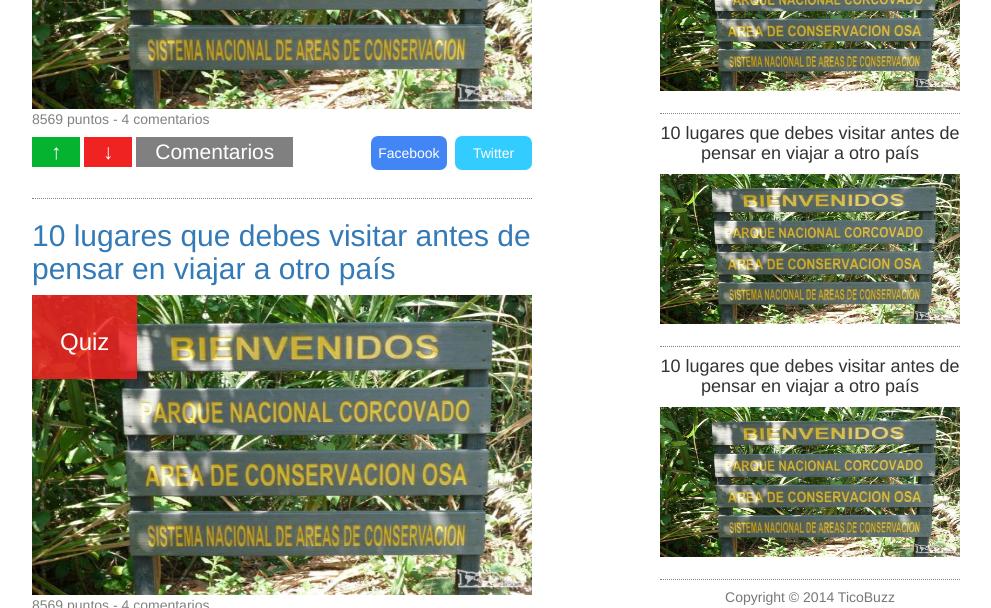
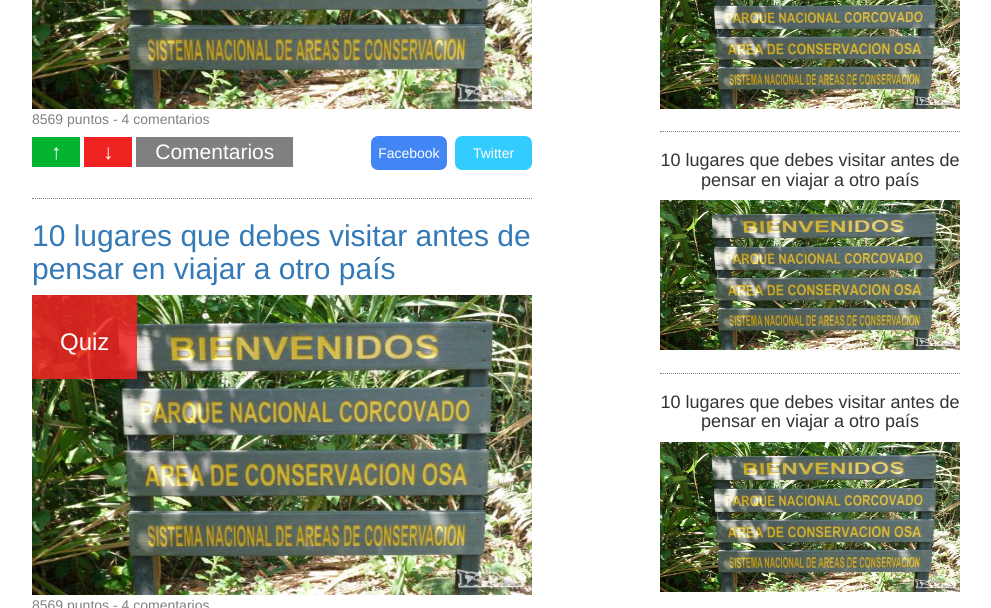
Before and after one commit to oalexanderpa/TicoBuzz, a website: page app/index.html in a window 1280 px wide. Shown: the part 710-1318 px from the top of the page, without its empty margins (138-1129 px from the left). Drawn offline with nearby package versions, Linux system fonts and the light colour scheme; some packages are replaced by stand-ins of ours; files that its build step writes are made by us from their sources.

Commit message:
Ciertos paddings y margenes acomodados

```diff
--- a/app/styles/main.css
+++ b/app/styles/main.css
@@ -239,6 +239,7 @@
 
 .popularArticle{
   padding-bottom: 1.6em;
+  margin-bottom: 1.35em;
   border-bottom: dotted;
   border-width: 1px;
   border-color: gray;
@@ -372,7 +373,7 @@
 }
 
 .copyright{
-  padding: 0.5em 0;
+  padding: 0 0 0.5em;
   text-align: center;
   margin-bottom: 0;
 }
```
